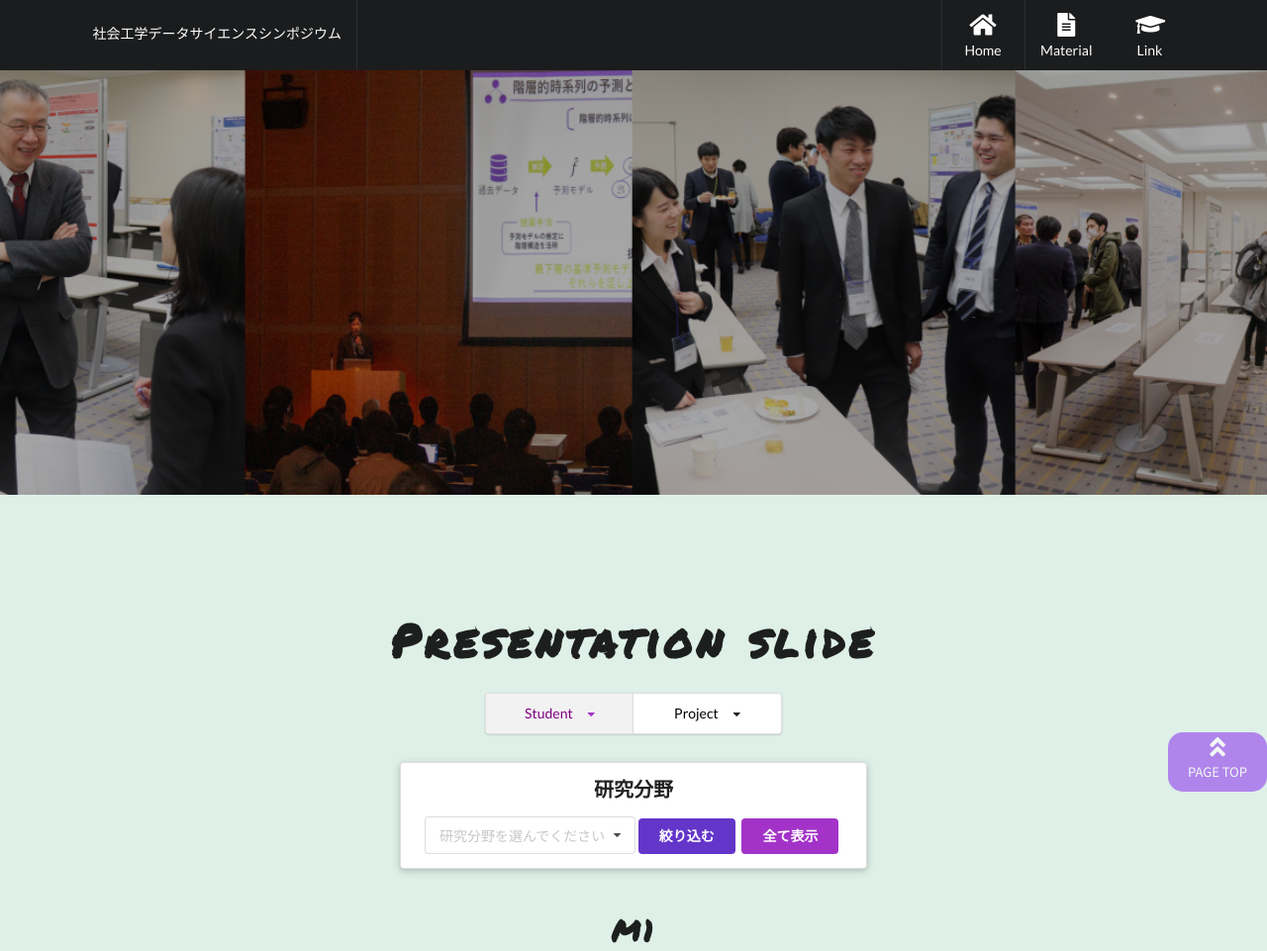
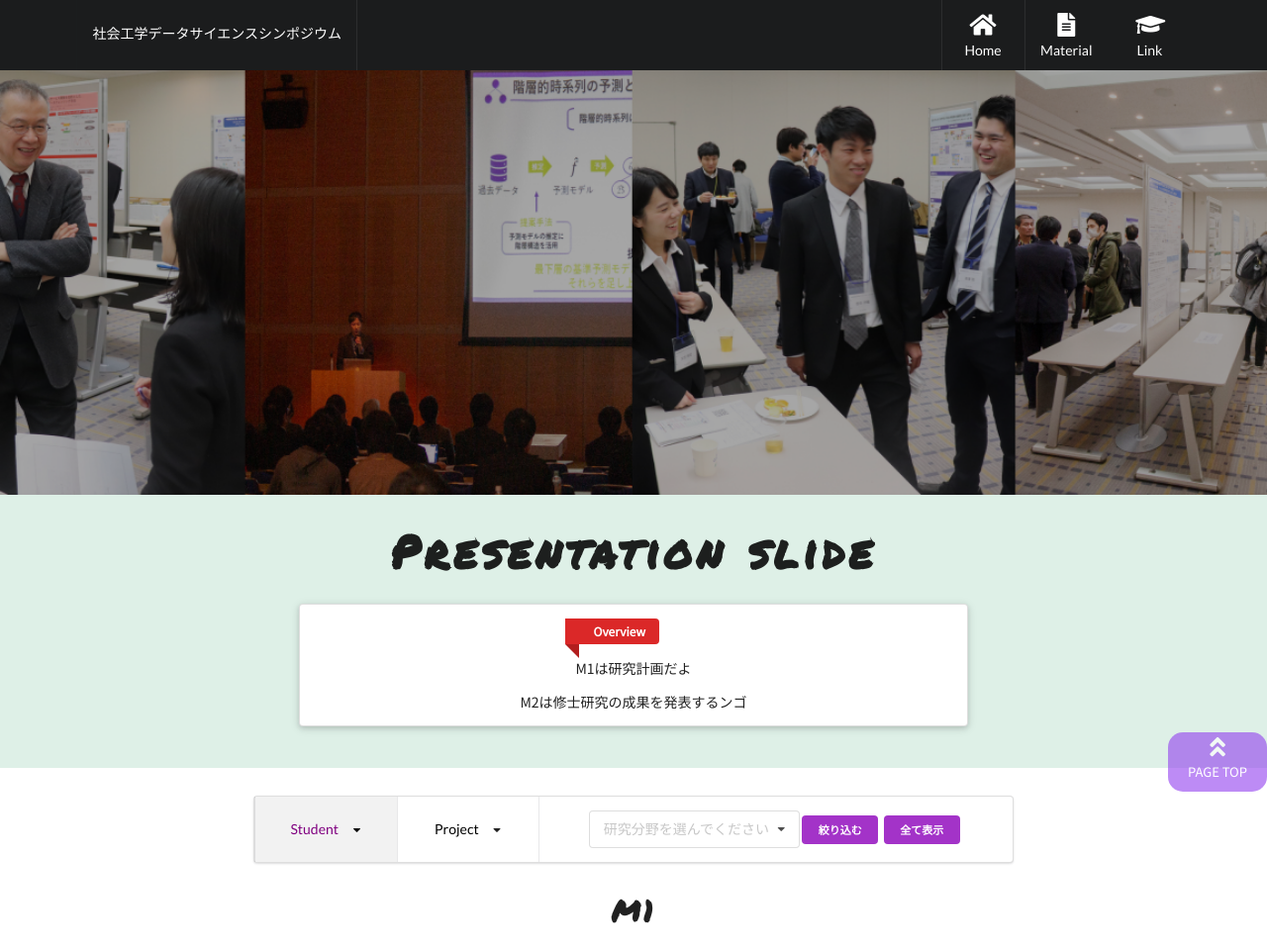
Before and after one commit to Ayakie/mse_sympo, a PHP site: page /presentation/student.html in a window 1280 px wide. Shown: the top 961 px of the page at 99% size. Run offline with PHP 8.4, Linux system fonts and the light colour scheme; some libraries are stand-ins or nearby versions.

Commit message:
[change]menubar

```diff
--- a/css/style_presentation.css
+++ b/css/style_presentation.css
@@ -6,15 +6,15 @@ a.anchor {
 }
 
 .main{
+
+}
+
+.head{
+  padding: 2em 0;
   background-color:#def0e7;
 }
 
-.head{
-  padding-top: 2em;
-}
-
 .head h2{
-  padding-top:90px;
   margin-bottom: 0px;
   font-family: 'Permanent Marker';
   font-size: 46px;
@@ -25,9 +25,8 @@ a.anchor {
 
 /* ------------------　切り替えボタン　------------------ */
 .grade{
-  width:300px;
-  margin-left: auto;
-  margin-right: auto;
+  width:60%;
+  margin:2em auto 0 auto;
 }
 /* ------------------　切り替えボタン　------------------ */
 
--- a/presentation/Project.html
+++ b/presentation/Project.html
@@ -71,6 +71,9 @@
             <div class="head">
                 <div class="ui container">
                     <h2>Project Poster</h2>
+                </div>
+            </div>
+
             <div class="grade">
                 <div class="ui purple two item menu">
                     <div class="item">
@@ -90,8 +93,6 @@
                             <div class="menu">
                                 <a href="#labolatory" class="item">Laboratory</a>
                                 <a href="#placemaking" class="item">Class</a>
-                                    </div>
-                                </div>
                             </div>
                         </div>
                     </div>
--- a/presentation/Student.html
+++ b/presentation/Student.html
@@ -95,10 +95,21 @@
             <div class="head">
                 <div class="ui container">
                     <h2>Presentation slide</h2>
+                    <div class="seg-content">
+                        <div class="ui raised segment" style="width:60%;margin:0 auto;">
+                            <a class="ui red ribbon label">Overview</a>
+                            <p></p>
+                            <p>M1は研究計画だよ</p>
+                            <p>M2は修士研究の成果を発表するンゴ</p>
+                        </div>
+                    </div>
+                </div>
+            </div>
+
             <div class="grade">
-                        <div class="ui purple two item menu">
-                            <div class="active item">
-                                <div class="ui pointing dropdown ">
+                <div class="ui menu grid">
+                    <div class="active item three wide right aligned column">
+                        <div class="ui pointing dropdown" style="margin:0 auto;">
                             <div class="text"><a href="#" style="color:purple;">Student</a></div>
                             <i class="dropdown icon"></i>
                             <div class="menu">
@@ -107,8 +118,8 @@
                             </div>
                         </div>
                     </div>
-                            <div class="item">
-                                <div class="ui pointing dropdown ">
+                    <div class="item three wide grid right aligned column">
+                        <div class="ui pointing dropdown" style="margin:0 auto;">
                             <div class="text"><a href="Project.html" style="color:black;">Project</a></div>
                             <i class="dropdown icon"></i>
                             <div class="menu">
@@ -117,16 +128,10 @@
                             </div>
                         </div>
                     </div>
-                          </div>
-                    </div>
-
-                    <div class="ui column centered grid seg-content"  style="margin-top:1em;">
-                        <div class="ui column center aligned" style="width:500px;">
-                        <div class="ui raised segment">
-                            <div class="search-area">
-                            <h4 class="seg-title">研究分野</h4>
+                    <div class="item ten wide right aligned column">
+                        <div class="search-area" style="margin:0 auto;">
                             <form method="get" action="">
-                                  <select name="研究分野" class="ui dropdown" id="field">
+                                <select name="研究分野" class="ui dropdown" id="field" style="margin-right:1em;">
                                     <option value="">研究分野を選んでください</option>
                                     <option value="需要予測">需要予測</option>
                                     <option value="network">network</option>
@@ -134,14 +139,11 @@
                                     <option value="テキストマイニング">テキストマイニング</option>
                                     <option value="都市計画">都市計画</option>
                                 </select>
-                                    <input type="button" value="絞り込む" id="button" class="ui violet button">
-                                    <input type="button" value="全て表示" id="button2" class="ui purple button">
+                                <input type="button" value="絞り込む" id="button" class="ui mini purple button">
+                                <input type="button" value="全て表示" id="button2" class="ui mini purple button">
                             </form>
                         </div>
                     </div>
-                    </div>
-                    </div>
-
                 </div>
             </div>
 
```
Lines whose indentation alone changed are shown as unchanged.
